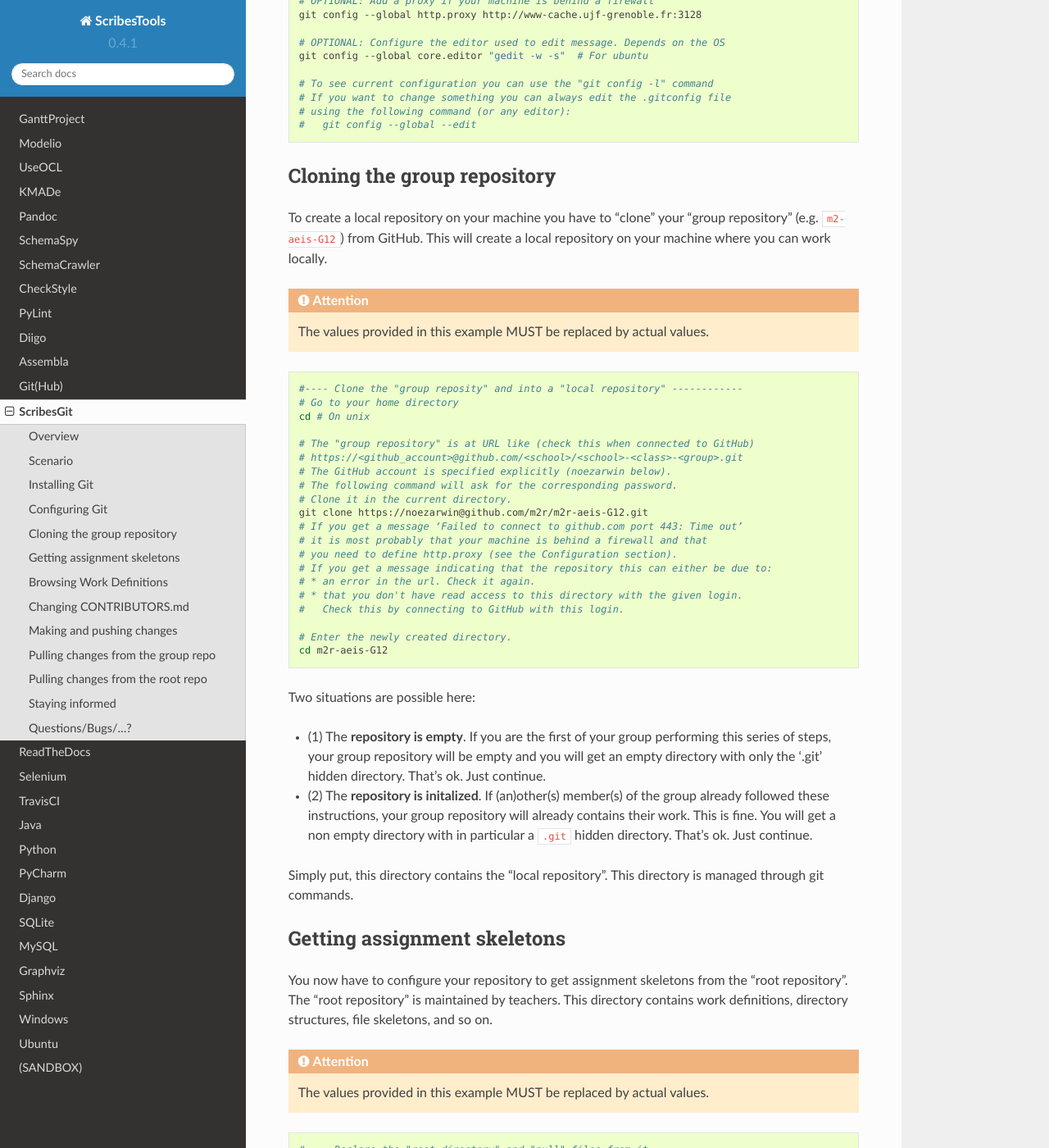
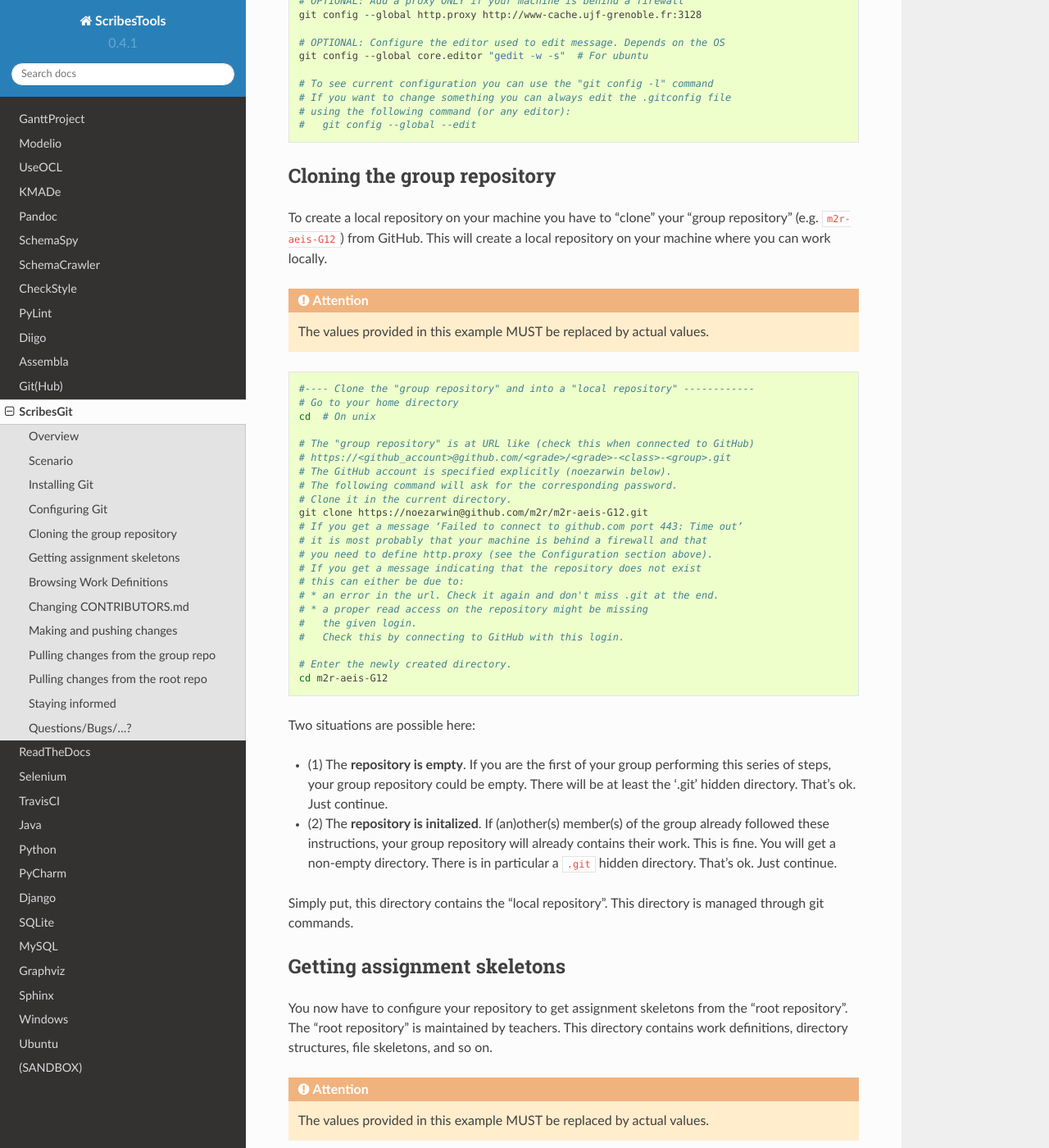
Before and after one commit to ScribesZone/ScribesTools, a Sphinx documentation site: the page built from docs/scribesgit/index.rst, in a window 1280 px wide and 1400 px high, scrolled down 2245 px. Shown: the whole window at 82% size. Built offline with Sphinx 7.4.7 and the Read the Docs theme 2.0.0, drawn with Linux system fonts in a browser that asks for light colours; some of the changed text lies outside the part shown.

Commit message:
remove -e in pull/push + misc

```diff
--- a/docs/scribesgit/index.rst
+++ b/docs/scribesgit/index.rst
@@ -110,12 +110,12 @@
 
     # Keep the password in memory for 2h
     git config --global credential.helper "cache --timeout=7200"
-    # On some machine this method do not work and you will get an error message
+    # On some machine this method does not work and you will get an error message
     # or a warning after each pull/push. In this case just remove the
     # configuration option above using the following command:
     #    git config --global --unset credential.helper
 
-    # OPTIONAL: Add a proxy if your machine is behind a firewall
+    # OPTIONAL: Add a proxy ONLY if your machine is behind a firewall
     git config --global http.proxy http://www-cache.ujf-grenoble.fr:3128
 
     # OPTIONAL: Configure the editor used to edit message. Depends on the OS
@@ -130,7 +130,7 @@
 ----------------------------
 
 To create a local repository on your machine you have to "clone" your
-"group repository" (e.g. ``m2-aeis-G12``) from GitHub. This will create a
+"group repository" (e.g. ``m2r-aeis-G12``) from GitHub. This will create a
 local repository on your machine where you can work locally.
 
 .. attention::
@@ -138,22 +138,24 @@
 
 ..  code-block:: bash
 
-    #---- Clone the "group reposity" and into a "local repository" ------------
+    #---- Clone the "group repository" and into a "local repository" ------------
     # Go to your home directory
-    cd # On unix
+    cd  # On unix
 
     # The "group repository" is at URL like (check this when connected to GitHub)
-    # https://<github_account>@github.com/<school>/<school>-<class>-<group>.git
+    # https://<github_account>@github.com/<grade>/<grade>-<class>-<group>.git
     # The GitHub account is specified explicitly (noezarwin below).
     # The following command will ask for the corresponding password.
     # Clone it in the current directory.
     git clone https://noezarwin@github.com/m2r/m2r-aeis-G12.git
     # If you get a message ‘Failed to connect to github.com port 443: Time out’
     # it is most probably that your machine is behind a firewall and that
-    # you need to define http.proxy (see the Configuration section).
-    # If you get a message indicating that the repository this can either be due to:
-    # * an error in the url. Check it again.
-    # * that you don't have read access to this directory with the given login.
+    # you need to define http.proxy (see the Configuration section above).
+    # If you get a message indicating that the repository does not exist
+    # this can either be due to:
+    # * an error in the url. Check it again and don't miss .git at the end.
+    # * a proper read access on the repository might be missing
+    #   the given login.
     #   Check this by connecting to GitHub with this login.
 
     # Enter the newly created directory.
@@ -162,15 +164,15 @@
 Two situations are possible here:
 
 * (1) The **repository is empty**. If you are the first of your group performing
-  this series of steps, your group repository will be empty and you
-  will get an empty directory with only the '.git' hidden directory.
+  this series of steps, your group repository could be empty.
+  There will be at least the '.git' hidden directory.
   That's ok. Just continue.
 
 * (2) The **repository is initalized**.
   If (an)other(s) member(s) of the group already
   followed these instructions, your group repository will already contains
-  their work. This is fine. You will get a non empty directory with in
-  particular a ``.git`` hidden directory.
+  their work. This is fine. You will get a non-empty directory. There is
+  in particular a ``.git`` hidden directory.
   That's ok. Just continue.
 
 Simply put, this directory contains the "local repository". This directory is
@@ -202,7 +204,7 @@
 
     # "Pull" the assignment skeletons from the "root directory".
     # If an editor opens just enter a message like "get assignment skeletons"
-    git pull -e root master
+    git pull root master
     # You should now have the assignment skeletons in the local repository.
     # Note that if you get an error at this level this could be either because:
     # * you've made an error in the url above. Use git remote -v to check it.
@@ -304,7 +306,7 @@
     # You must do this at the end of a working session if you
     # plan to continue on another machine (at home for instance)
     # or if you want other group members to "see" the changes.
-    git push -e origin master
+    git push origin master
 
 
 Pulling changes from the group repo
@@ -321,7 +323,7 @@
     # "origin" refers to the "group repository" on GitHub.
     # The "pull" command download the latest changes from the "group repository"
     # then it try to merge these changes with those made locally.
-    git pull -e origin master
+    git pull origin master
 
 Pulling changes may cause some merge conflicts.
 See `resolving merge conflicts`_ in this case.
@@ -342,7 +344,7 @@
     # "root" refers to the "root repository" on GitHub.
     # This "remote" repository has been declared in the "Getting assignment skeletons"
     # section.
-    git pull -e root master
+    git pull root master
 
 Pulling changes may cause some merge conflicts.
 See `resolving merge conflicts`_ in this case.
```
